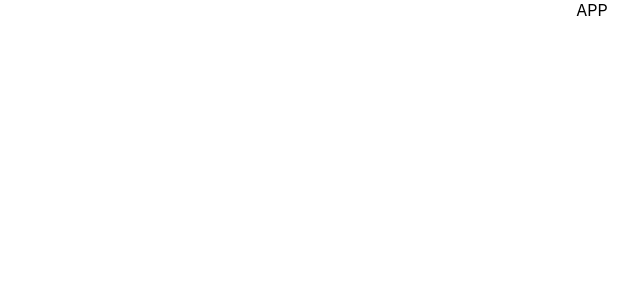
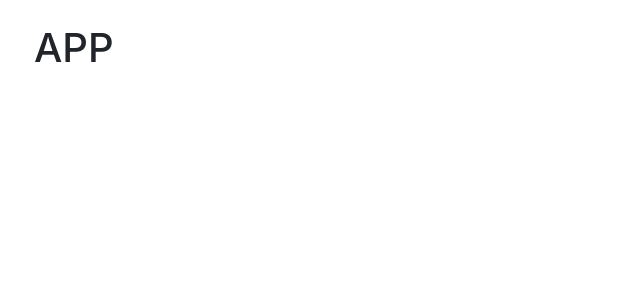
Before and after one commit to Saoa35/ToDo, a React (Create React App) app: page / in a window 1280 px wide. Shown: the top 300 px of the page, without its empty margins (48-688 px from the left). Built offline with nearby package versions, Linux system fonts and the light colour scheme.

Commit message:
created Home comp.

```diff
--- a/package.json
+++ b/package.json
@@ -6,6 +6,7 @@
     "@testing-library/jest-dom": "^5.16.5",
     "@testing-library/react": "^13.3.0",
     "@testing-library/user-event": "^13.5.0",
+    "axios": "^1.2.1",
     "bootstrap": "^5.2.3",
     "node-sass": "^7.0.3",
     "react": "^18.2.0",
--- /dev/null
+++ b/src/components/App.js
@@ -0,0 +1,13 @@
+import { BrowserRouter } from "react-router-dom";
+
+function App() {
+  return (
+    <BrowserRouter>
+      <div className="container pt-4">
+        <h1>APP</h1>
+      </div>
+    </BrowserRouter>
+  );
+}
+
+export default App;
--- a/src/components/App/App.css
+++ /dev/null
@@ -1,38 +0,0 @@
-.App {
-  text-align: center;
-}
-
-.App-logo {
-  height: 40vmin;
-  pointer-events: none;
-}
-
-@media (prefers-reduced-motion: no-preference) {
-  .App-logo {
-    animation: App-logo-spin infinite 20s linear;
-  }
-}
-
-.App-header {
-  background-color: #282c34;
-  min-height: 100vh;
-  display: flex;
-  flex-direction: column;
-  align-items: center;
-  justify-content: center;
-  font-size: calc(10px + 2vmin);
-  color: white;
-}
-
-.App-link {
-  color: #61dafb;
-}
-
-@keyframes App-logo-spin {
-  from {
-    transform: rotate(0deg);
-  }
-  to {
-    transform: rotate(360deg);
-  }
-}
--- a/src/components/App/App.js
+++ /dev/null
@@ -1,7 +0,0 @@
-import "./App.css";
-
-function App() {
-  return <div className="App">APP</div>;
-}
-
-export default App;
--- a/src/index.css
+++ /dev/null
@@ -1,13 +0,0 @@
-body {
-  margin: 0;
-  font-family: -apple-system, BlinkMacSystemFont, 'Segoe UI', 'Roboto', 'Oxygen',
-    'Ubuntu', 'Cantarell', 'Fira Sans', 'Droid Sans', 'Helvetica Neue',
-    sans-serif;
-  -webkit-font-smoothing: antialiased;
-  -moz-osx-font-smoothing: grayscale;
-}
-
-code {
-  font-family: source-code-pro, Menlo, Monaco, Consolas, 'Courier New',
-    monospace;
-}
--- /dev/null
+++ b/src/index.scss
@@ -0,0 +1,15 @@
+@import "~bootstrap/scss/bootstrap";
+
+body {
+  margin: 0;
+  font-family: -apple-system, BlinkMacSystemFont, "Segoe UI", "Roboto", "Oxygen",
+    "Ubuntu", "Cantarell", "Fira Sans", "Droid Sans", "Helvetica Neue",
+    sans-serif;
+  -webkit-font-smoothing: antialiased;
+  -moz-osx-font-smoothing: grayscale;
+}
+
+code {
+  font-family: source-code-pro, Menlo, Monaco, Consolas, "Courier New",
+    monospace;
+}
```
Also changed, not shown: src/index.js (+5 -5 lines), src/components/pages/Home.js (added), 1 other file (tests, documents, lock files or other folders).
